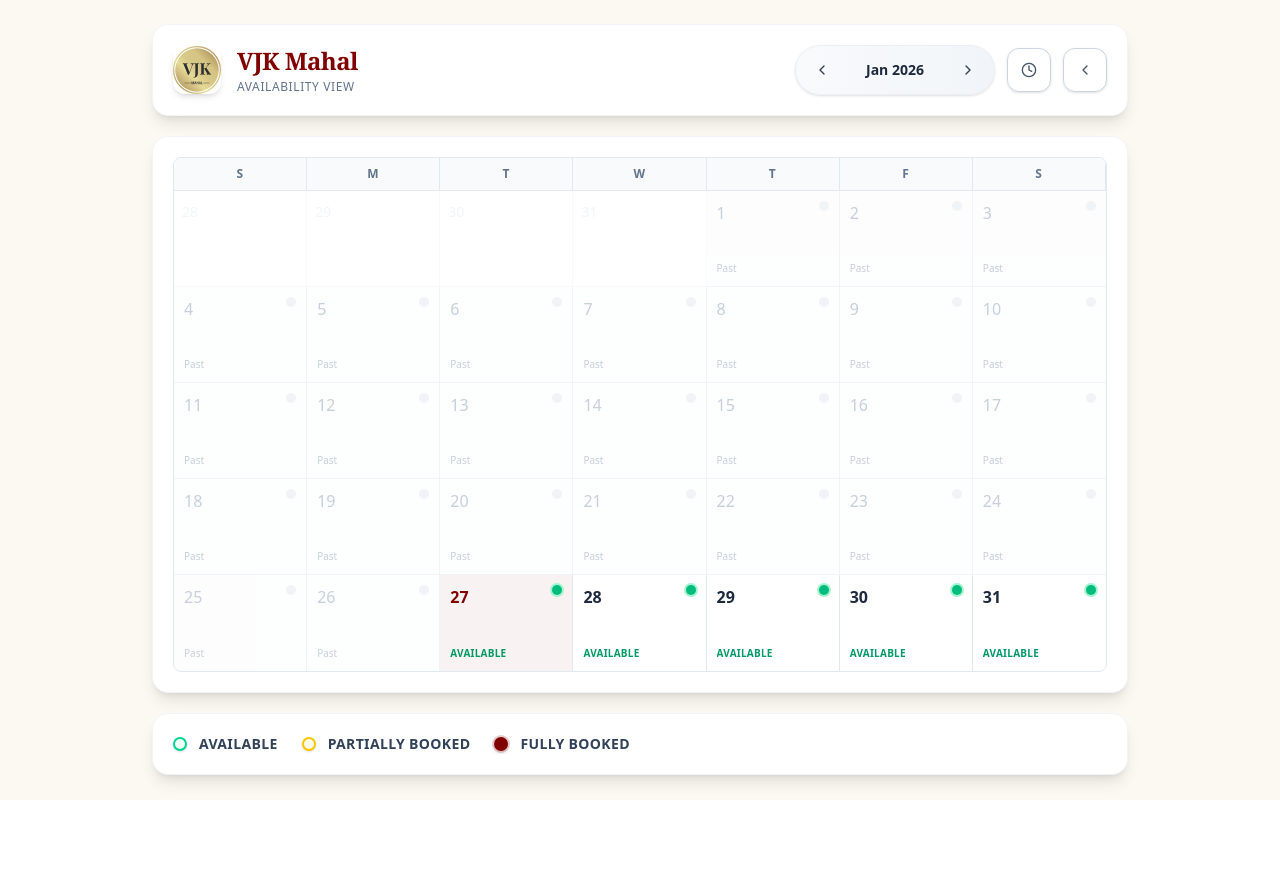
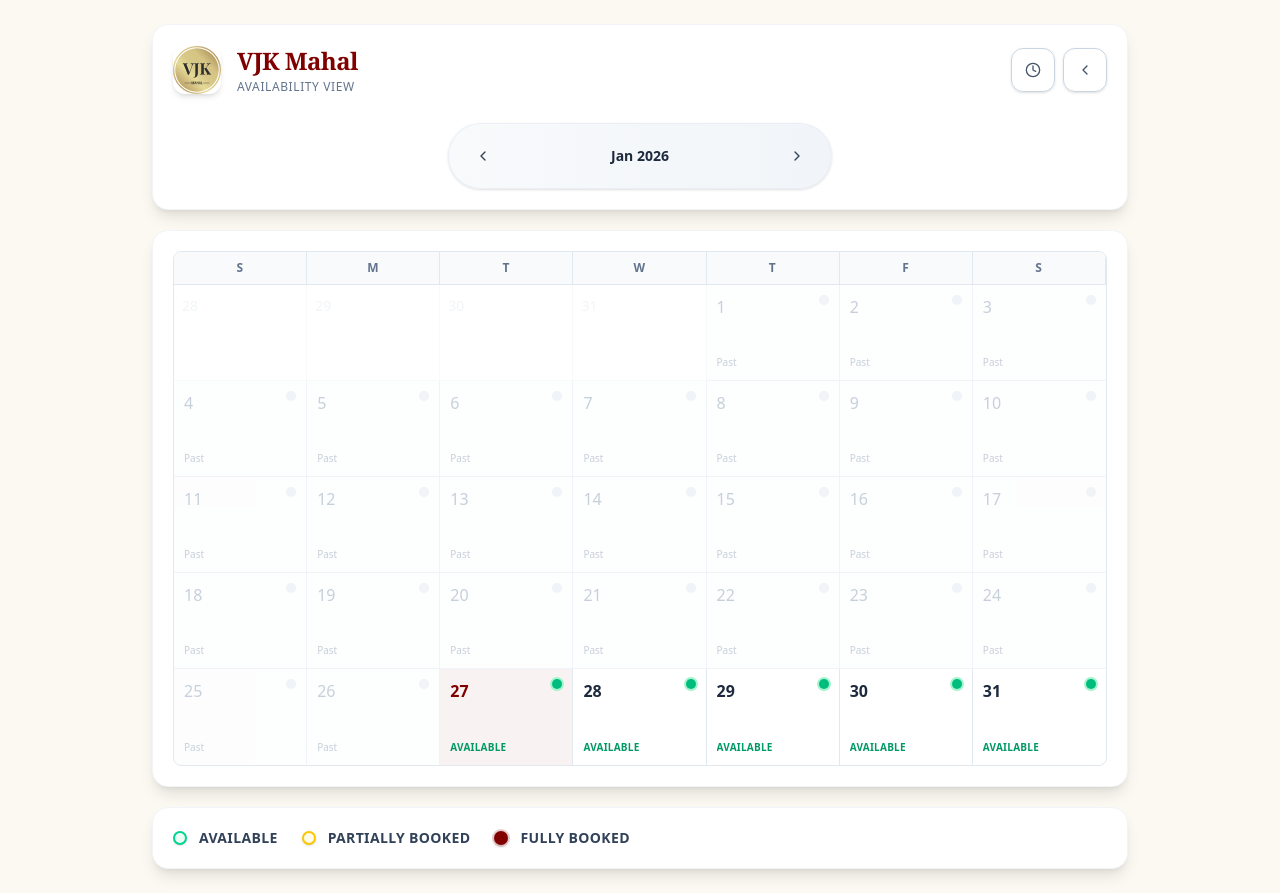
Before and after one commit to Immortalpie-11/VJK-Mahal-Booking, a Next.js app: page / in a window 1280 px wide. Both pictures are taken after a click on the button "Check Availability". Before the commit the page ends 800 px from the top, so only its background shows below. Built offline with nearby package versions, Linux system fonts and the light colour scheme.

Commit message:
Redesign calendar header: move month nav arrows to corners

```diff
--- a/components/CalendarUI.tsx
+++ b/components/CalendarUI.tsx
@@ -114,7 +114,7 @@ function LandingScreen({ onSelectMode }: { onSelectMode: (mode: ViewMode) => voi
             onClick={() => onSelectMode('admin')}
             className="w-full flex items-center justify-center min-h-[48px] sm:min-h-[52px] p-4 sm:p-5 bg-[#800000] text-white rounded-xl sm:rounded-2xl font-bold touch-manipulation active:scale-[0.98] transition-transform text-sm sm:text-base"
           >
-            <Lock className="w-5 h-5 mr-2 sm:mr-3 shrink-0" /> Management (PIN: {ADMIN_PIN})
+            <Lock className="w-5 h-5 mr-2 sm:mr-3 shrink-0" /> Management
           </button>
         </div>
       </div>
@@ -152,7 +152,8 @@ function CalendarManager({ mode, events, onSave, onExit }: {
   return (
     <div className="max-w-5xl mx-auto p-3 sm:p-4 md:p-6 w-full min-w-0 overflow-x-hidden">
       {/* Header */}
-      <header className="flex flex-col sm:flex-row items-start sm:items-center justify-between gap-3 mb-4 md:mb-5 bg-white p-4 md:p-5 rounded-xl sm:rounded-2xl shadow-lg border border-slate-100">
+      <header className="flex flex-col gap-3 mb-4 md:mb-5 bg-white p-4 md:p-5 rounded-xl sm:rounded-2xl shadow-lg border border-slate-100">
+        <div className="flex items-center justify-between w-full">
           <div className="flex items-center gap-3 sm:gap-4 min-w-0">
             <div className="w-10 h-10 sm:w-12 sm:h-12 rounded-lg sm:rounded-xl flex items-center justify-center shadow-md overflow-hidden shrink-0">
               <Image
@@ -171,26 +172,7 @@ function CalendarManager({ mode, events, onSave, onExit }: {
             </div>
           </div>
 
-        <div className="flex items-center gap-2 sm:gap-3 flex-wrap w-full sm:w-auto">
-          <div className="flex items-center gap-0.5 sm:gap-1 bg-gradient-to-r from-slate-50 to-slate-100 px-2 sm:px-3 py-2 sm:py-2.5 rounded-full shadow-sm border border-slate-200/50">
-            <button
-              onClick={() => setCurrentDate(subMonths(currentDate, 1))}
-              className="p-2 sm:p-1.5 min-h-[44px] min-w-[44px] sm:min-h-0 sm:min-w-0 flex items-center justify-center hover:bg-white rounded-lg transition-all duration-200 hover:scale-110 active:scale-95 touch-manipulation"
-              aria-label="Previous month"
-            >
-              <ChevronLeft className="w-4 h-4 text-slate-700" />
-            </button>
-            <span className="font-semibold text-slate-800 px-1 sm:px-3 min-w-[90px] sm:min-w-[110px] text-center text-xs sm:text-sm">
-              {format(currentDate, 'MMM yyyy')}
-            </span>
-            <button
-              onClick={() => setCurrentDate(addMonths(currentDate, 1))}
-              className="p-2 sm:p-1.5 min-h-[44px] min-w-[44px] sm:min-h-0 sm:min-w-0 flex items-center justify-center hover:bg-white rounded-lg transition-all duration-200 hover:scale-110 active:scale-95 touch-manipulation"
-              aria-label="Next month"
-            >
-              <ChevronRight className="w-4 h-4 text-slate-700" />
-            </button>
-          </div>
+          <div className="flex gap-2 shrink-0">
             <button
               onClick={goToToday}
               className="p-2.5 min-h-[44px] min-w-[44px] flex items-center justify-center border border-slate-300 rounded-xl hover:bg-slate-50 hover:border-slate-400 transition-all duration-200 shadow-sm hover:shadow touch-manipulation"
@@ -205,6 +187,29 @@ function CalendarManager({ mode, events, onSave, onExit }: {
             >
               <ChevronLeft className="w-4 h-4 text-slate-600" />
             </button>
+          </div>
+        </div>
+
+        <div className="flex items-center justify-center w-full mt-3 sm:mt-4">
+          <div className="flex items-center justify-between bg-gradient-to-r from-slate-50 to-slate-100 px-2 sm:px-3 py-2 sm:py-2.5 rounded-full shadow-sm border border-slate-200/50 flex-1 max-w-sm">
+            <button
+              onClick={() => setCurrentDate(subMonths(currentDate, 1))}
+              className="p-2 sm:p-1.5 min-h-[44px] min-w-[44px] flex items-center justify-center hover:bg-white rounded-lg transition-all duration-200 hover:scale-110 active:scale-95 touch-manipulation"
+              aria-label="Previous month"
+            >
+              <ChevronLeft className="w-4 h-4 text-slate-700" />
+            </button>
+            <span className="font-semibold text-slate-800 px-1 sm:px-3 text-center text-xs sm:text-sm flex-1">
+              {format(currentDate, 'MMM yyyy')}
+            </span>
+            <button
+              onClick={() => setCurrentDate(addMonths(currentDate, 1))}
+              className="p-2 sm:p-1.5 min-h-[44px] min-w-[44px] flex items-center justify-center hover:bg-white rounded-lg transition-all duration-200 hover:scale-110 active:scale-95 touch-manipulation"
+              aria-label="Next month"
+            >
+              <ChevronRight className="w-4 h-4 text-slate-700" />
+            </button>
+          </div>
         </div>
       </header>
 
@@ -412,19 +417,25 @@ function DayModal({ date, events, mode, onClose, onSave }: {
     onClose();
   };
 
+  useEffect(() => {
+    const prev = document.body.style.overflow;
+    document.body.style.overflow = 'hidden';
+    return () => { document.body.style.overflow = prev; };
+  }, []);
+
   return (
     <div
-      className="fixed inset-0 bg-black/60 backdrop-blur-sm flex items-end md:items-center justify-center z-50 p-2 sm:p-4 pb-[env(safe-area-inset-bottom)] transition-opacity duration-200"
-      onClick={onClose}
+      className="fixed inset-0 z-50 flex flex-col bg-white w-full h-full min-h-[100dvh] h-[100dvh] overflow-hidden"
+      style={{ height: '100dvh' }}
+      role="dialog"
+      aria-modal="true"
+      aria-labelledby="day-modal-title"
     >
-      <div
-        className="bg-white w-full max-w-md rounded-t-2xl sm:rounded-t-3xl md:rounded-3xl shadow-2xl border border-slate-200 transform transition-all duration-300 ease-out max-h-[85dvh] md:max-h-[90vh] overflow-y-auto overscroll-contain"
-        onClick={(e) => e.stopPropagation()}
-      >
-        <div className="p-4 sm:p-6 md:p-8">
-          <div className="flex items-center justify-between mb-6">
+      <div className="flex flex-col h-full w-full max-w-2xl mx-auto overflow-hidden">
+        <div className="flex flex-col h-full min-h-0 p-4 sm:p-6 md:p-8">
+          <header className="flex items-center justify-between mb-4 sm:mb-6 shrink-0">
             <div>
-              <h3 className="text-2xl md:text-3xl font-serif font-bold text-[#800000] tracking-tight">
+              <h3 id="day-modal-title" className="text-2xl md:text-3xl font-serif font-bold text-[#800000] tracking-tight">
                 {format(date, 'MMMM do, yyyy')}
               </h3>
               <p className="text-sm text-slate-500 mt-1">
@@ -438,9 +449,10 @@ function DayModal({ date, events, mode, onClose, onSave }: {
             >
               <XCircle className="w-5 h-5 text-slate-400" />
             </button>
-          </div>
+          </header>
 
-          <div className="space-y-3 mb-6">
+          <div className="flex-1 min-h-0 overflow-y-auto overscroll-contain -mx-4 px-4 sm:-mx-6 sm:px-6 md:-mx-8 md:px-8">
+          <div className="space-y-3 mb-4">
             {localEvents.length === 0 ? (
               <div className="text-center py-8 text-slate-400">
                 <p className="text-sm">No bookings for this date</p>
@@ -473,7 +485,7 @@ function DayModal({ date, events, mode, onClose, onSave }: {
           </div>
 
           {mode === 'admin' && localEvents.length < MAX_EVENTS && (
-            <div className="space-y-4 p-4 bg-slate-50 rounded-xl border border-slate-200 mb-6">
+            <div className="space-y-4 p-4 bg-slate-50 rounded-xl border border-slate-200 mb-4">
               <h4 className="text-sm font-semibold text-slate-700 mb-3">Add New Booking</h4>
               <input
                 value={form.name}
@@ -500,8 +512,9 @@ function DayModal({ date, events, mode, onClose, onSave }: {
               </div>
             </div>
           )}
+          </div>
 
-          <div className="flex flex-col-reverse sm:flex-row gap-3 pt-4 border-t border-slate-200">
+          <footer className="flex flex-col-reverse sm:flex-row gap-3 pt-4 border-t border-slate-200 shrink-0 mt-auto">
             <button
               onClick={onClose}
               className="flex-1 min-h-[48px] p-3 sm:p-3.5 text-slate-600 font-semibold hover:bg-slate-100 rounded-xl transition-all duration-200 touch-manipulation"
@@ -516,7 +529,7 @@ function DayModal({ date, events, mode, onClose, onSave }: {
                 Save Changes
               </button>
             )}
-          </div>
+          </footer>
         </div>
       </div>
     </div>
```
Lines whose indentation alone changed are shown as unchanged.
